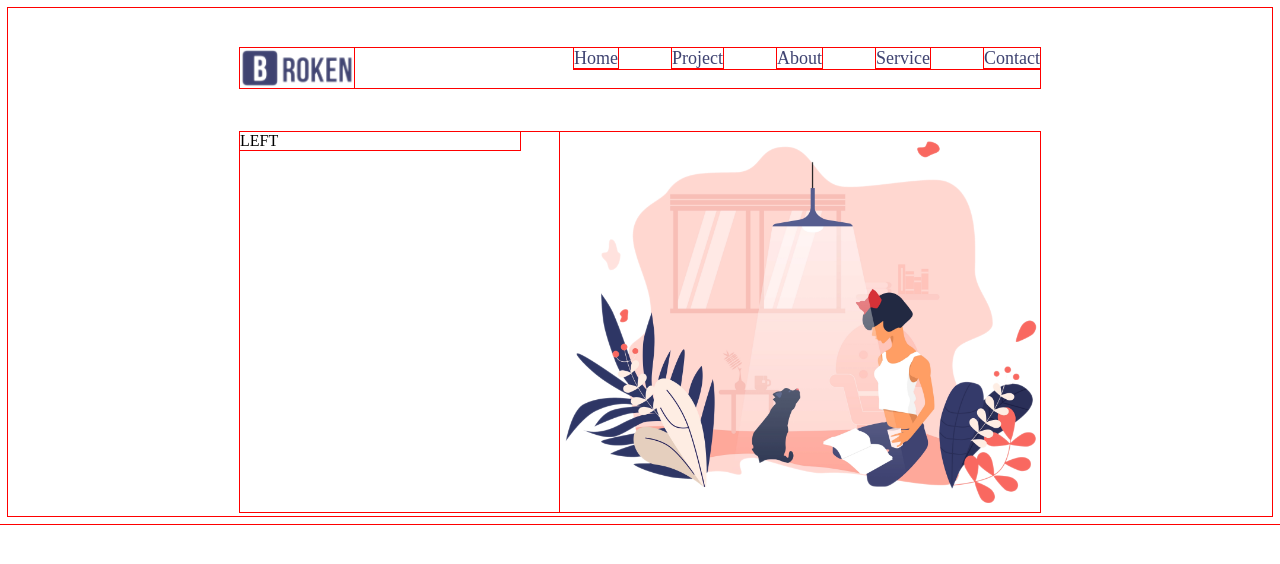
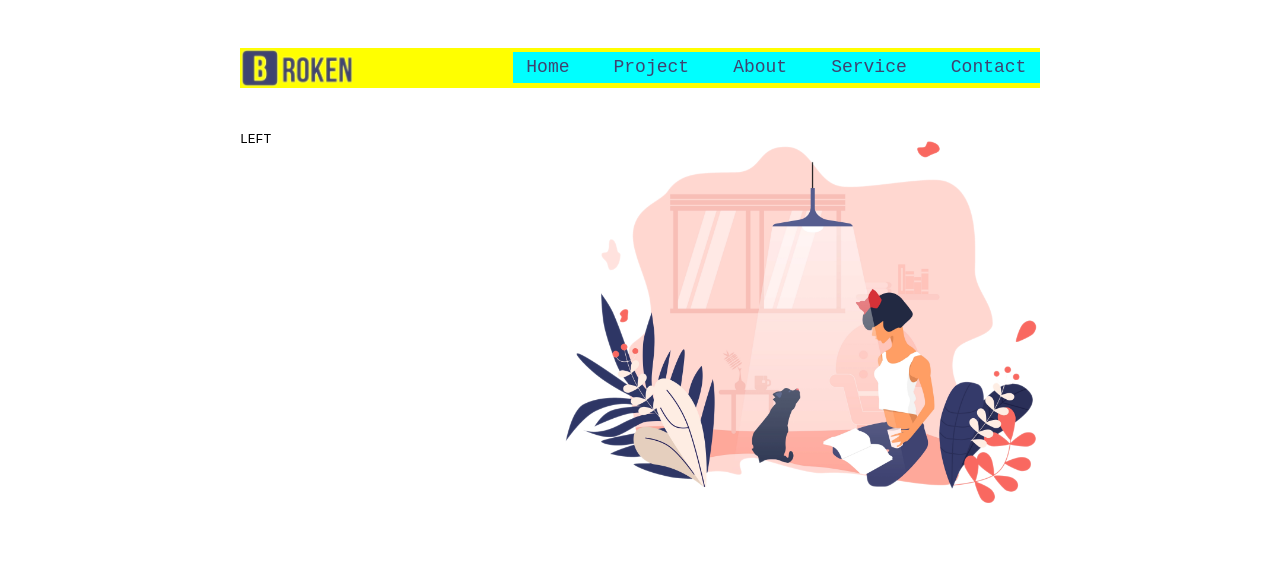
Before and after one commit to Zukauskas/03-happy-weekend, a website: page index.html in a window 1280 px wide. Drawn offline with Linux system fonts and the light colour scheme.

Commit message:
Add header style #4

```diff
--- a/index.html
+++ b/index.html
@@ -15,8 +15,8 @@
     <meta name="theme-color" content="#ffffff">
     <style>
 
-        * {
-            outline: 1px solid red;
+        body {
+            font-family: monospace;
         }
 
         header > img {
@@ -29,21 +29,33 @@
             width: 800px;
             margin-top: 40px;
             margin-left: calc(50% - 400px);
+            background-color: yellow;
         }
 
-        nav {
+        header > nav {
             float: right;
+            margin-top: 3.8px;
+            background-color: aqua;
         }
 
         nav > a {
-            margin-left: 50px;
+            display: inline-block;
+            padding: 0.3em 0.7em;
+            margin-left: 0.5em;
             font-size: 18px;
+            line-height: 1em;
             text-decoration: none;
             color: #3f4371;
+            border: 0.1em solid transparent;
+            border-radius: 0.2em;
         }
 
         nav>a:first-child {
             margin-left: 0px;
+        }
+
+        nav > a:hover {
+            border-color: #3f4371;
         }
 
         main {
```
